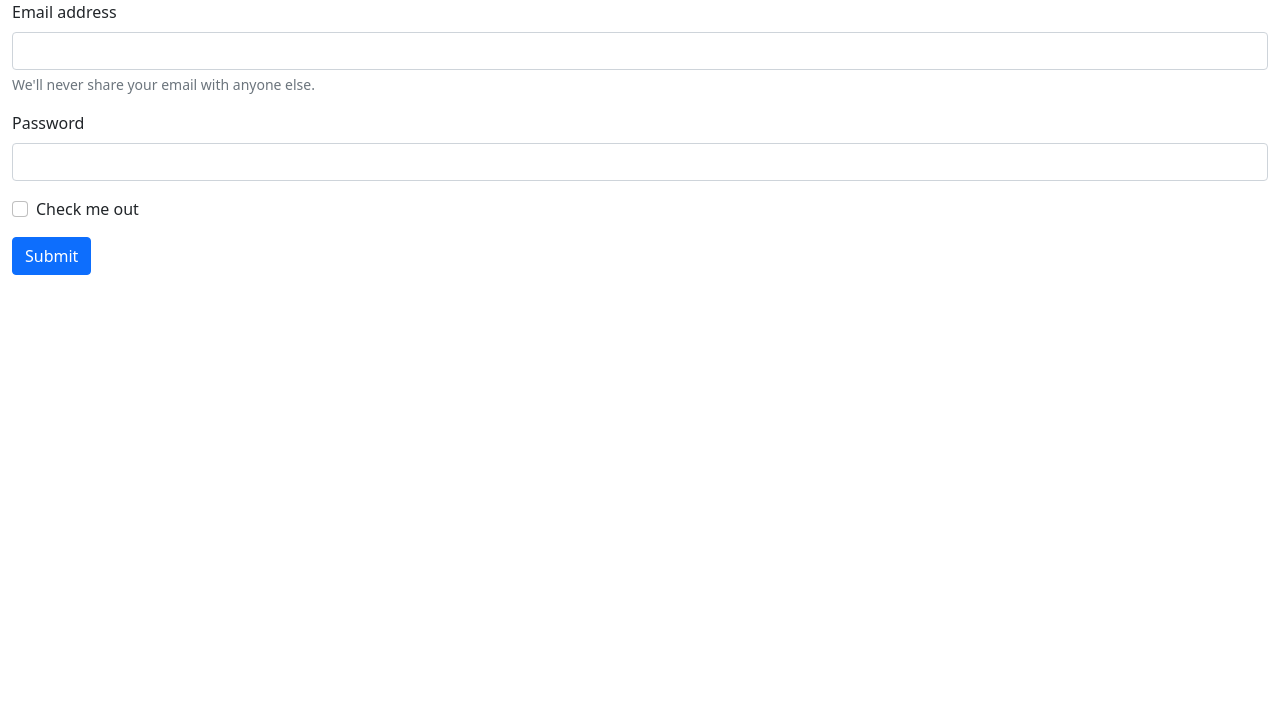
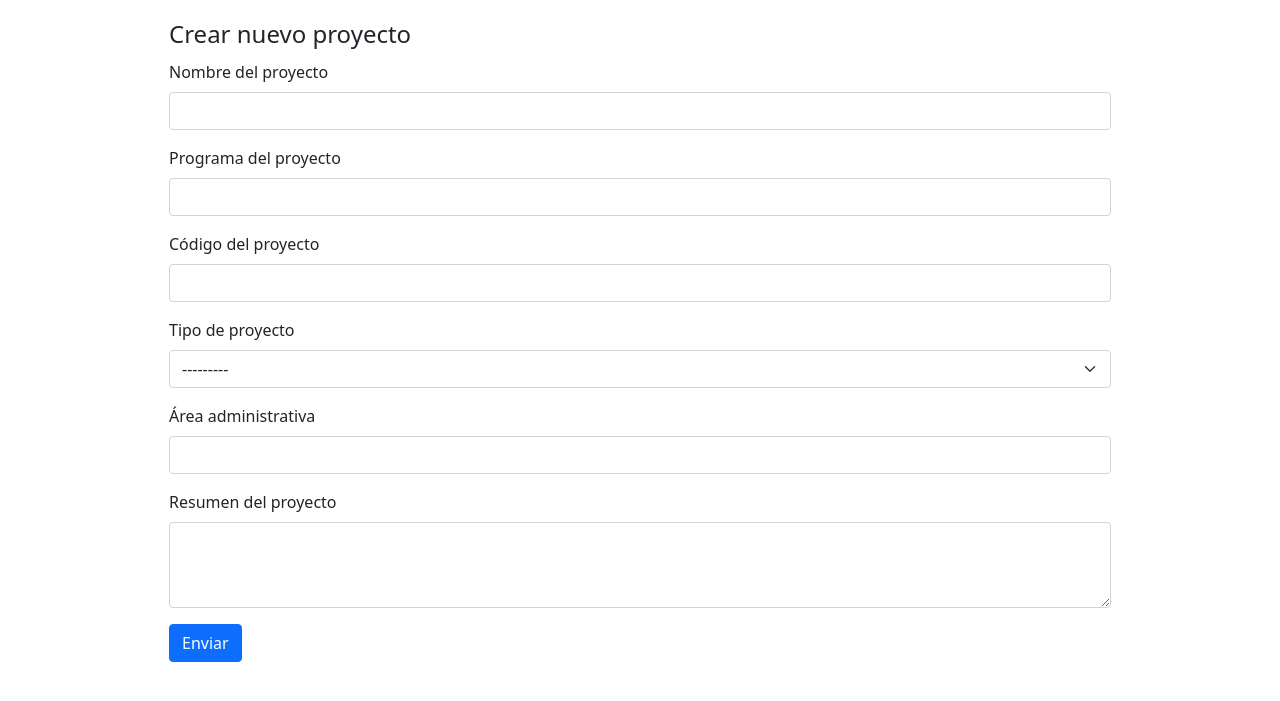
Before and after one commit to gveitia13/Gestion-CESIM, a Django app: page /project/create/ in a window 1280 px wide. Shown: the part 48-749 px from the top of the page. Run offline with Django 4.2, Linux system fonts and the light colour scheme; some libraries are stand-ins or nearby versions; some web fonts are replaced.

Commit message:
crear, listar, editar proyecto

```diff
--- /dev/null
+++ b/core/forms.py
@@ -0,0 +1,22 @@
+from django import forms
+from django.forms import ModelForm
+
+from core.models import Proyecto
+
+
+class ProyectoForm(ModelForm):
+    def __init__(self, *args, **kwargs):
+        super().__init__(*args, **kwargs)
+
+    class Meta:
+        model = Proyecto
+        fields = '__all__'
+        widgets = {
+            'resumen': forms.Textarea(
+                attrs={
+                    'placeholder': '',
+                    'rows': 3,
+                }
+            ),
+            'tipo': forms.Select()
+        }
--- a/core/models.py
+++ b/core/models.py
@@ -5,7 +5,7 @@ from django.db import models
 # Create your models here.
 class Proyecto(models.Model):
     nombre = models.CharField(max_length=100, verbose_name='Nombre del proyecto')
-    programa = models.CharField(max_length=100, verbose_name='Programa')
+    programa = models.CharField(max_length=100, verbose_name='Programa del proyecto')
     codigo = models.CharField(max_length=100, verbose_name='Código del proyecto')
     tipo = models.CharField(max_length=100, verbose_name='Tipo de proyecto', choices=(
         ('n', 'Nacional'),
--- a/core/templates/form_project.html
+++ b/core/templates/form_project.html
@@ -1,20 +1,39 @@
 {% extends 'body.html' %}
-{% load static %}
+{% load static widget_tweaks %}
 {% block content %}
-    <form>
+    <form class="w-75 mx-auto pt-3" method="post">
+        <legend>{{ title }}</legend>
+        {% csrf_token %}
         <div class="mb-3">
-            <label for="exampleInputEmail1" class="form-label">Email address</label>
-            <input type="email" class="form-control" id="exampleInputEmail1" aria-describedby="emailHelp">
-            <div id="emailHelp" class="form-text">We'll never share your email with anyone else.</div>
+            <label for="id_nombre" class="form-label">{{ form.nombre.label }}</label>
+            {{ form.nombre|add_class:'form-control' }}
+            {#            <div id="emailHelp" class="form-text">We'll never share your email with anyone else.</div>#}
         </div>
         <div class="mb-3">
-            <label for="exampleInputPassword1" class="form-label">Password</label>
-            <input type="password" class="form-control" id="exampleInputPassword1">
+            <label for="id_programa" class="form-label">{{ form.programa.label }}</label>
+            {{ form.programa|add_class:'form-control' }}
         </div>
-        <div class="mb-3 form-check">
+        <div class="mb-3">
+            <label for="id_codigo" class="form-label">{{ form.codigo.label }}</label>
+            {{ form.codigo|add_class:'form-control' }}
+        </div>
+        <div class="mb-3">
+            <label for="id_tipo" class="form-label">{{ form.tipo.label }}</label>
+            {{ form.tipo|add_class:'form-select' }}
+        </div>
+        <div class="mb-3">
+            <label for="id_area" class="form-label">{{ form.area.label }}</label>
+            {{ form.area|add_class:'form-control' }}
+        </div>
+        <div class="mb-3">
+            <label for="id_resumen" class="form-label">{{ form.resumen.label }}</label>
+            {#            <textarea class="form-control" id="id_resumen" name="resumen" rows="3"></textarea>#}
+            {{ form.resumen|add_class:'form-control' }}
+        </div>
+        {% comment %}        <div class="mb-3 form-check">
             <input type="checkbox" class="form-check-input" id="exampleCheck1">
             <label class="form-check-label" for="exampleCheck1">Check me out</label>
-        </div>
-        <button type="submit" class="btn btn-primary">Submit</button>
+        </div>{% endcomment %}
+        <button type="submit" class="btn btn-primary">Enviar</button>
     </form>
 {% endblock %}
--- a/core/urls.py
+++ b/core/urls.py
@@ -1,6 +1,8 @@
 from django.urls import path
-from .views import ProjectCreate
+from .views import *
 
 urlpatterns = [
+    path('project/list/', ProjectList.as_view(), name='project-list'),
     path('project/create/', ProjectCreate.as_view(), name='project-add'),
+    path('project/update/<int:pk>/', ProjectUpdate.as_view(), name='project-update'),
 ]
--- a/core/views.py
+++ b/core/views.py
@@ -1,12 +1,40 @@
-from django.shortcuts import render
 from django.urls import reverse_lazy
 from django.views import generic
 
+from core.forms import ProyectoForm
 from core.models import Proyecto
 
 
 class ProjectCreate(generic.CreateView):
     model = Proyecto
-    fields = '__all__'
+    form_class = ProyectoForm
     template_name = 'form_project.html'
-    success_url = reverse_lazy('project-add')
+    success_url = reverse_lazy('project-list')
+
+    def get_context_data(self, **kwargs):
+        context = super(ProjectCreate, self).get_context_data()
+        context['title'] = 'Crear nuevo proyecto'
+        return context
+
+
+class ProjectUpdate(generic.UpdateView):
+    model = Proyecto
+    form_class = ProyectoForm
+    template_name = 'form_project.html'
+    success_url = reverse_lazy('project-list')
+
+    def get_context_data(self, **kwargs):
+        context = super().get_context_data()
+        context['title'] = 'Editar proyecto'
+        return context
+
+
+class ProjectList(generic.ListView):
+    model = Proyecto
+    template_name = 'list_project.html'
+    queryset = Proyecto.objects.all()
+
+    def get_context_data(self, *, object_list=None, **kwargs):
+        context = super(ProjectList, self).get_context_data()
+        context['title'] = 'Listado de proyectos'
+        return context
--- a/templates/navbar.html
+++ b/templates/navbar.html
@@ -13,7 +13,7 @@
                     <a class="nav-link active" aria-current="page" href="#">CESIM</a>
                 </li>
                 <li class="nav-item">
-                    <a class="nav-link" href="#">Proyectos</a>
+                    <a class="nav-link" href="{% url 'project-list' %}">Proyectos</a>
                 </li>
                 <li class="nav-item">
                     <a class="nav-link" href="#">Integrantes</a>
@@ -51,8 +51,8 @@
                 </button>
                 <div class="collapse" id="home-collapse" style="">
                     <ul class="btn-toggle-nav list-unstyled fw-normal pb-1 small">
-                        <li><a href="#" class="link-dark rounded">Listado</a></li>
-                        <li><a href="#" class="link-dark rounded">Crear</a></li>
+                        <li><a href="{% url 'project-list' %}" class="link-dark rounded">Listado</a></li>
+                        <li><a href="{% url 'project-add' %}" class="link-dark rounded">Crear</a></li>
                         <li><a href="#" class="link-dark rounded">Reportes</a></li>
                     </ul>
                 </div>
@@ -60,7 +60,7 @@
             <li class="mb-1">
                 <button class="btn btn-toggle align-items-center rounded collapsed" data-bs-toggle="collapse"
                         data-bs-target="#dashboard-collapse" aria-expanded="false">
-                    Dashboard
+                    Integrantes
                 </button>
                 <div class="collapse" id="dashboard-collapse" style="">
                     <ul class="btn-toggle-nav list-unstyled fw-normal pb-1 small">
```
Also changed, not shown: core/templates/list_project.html (added, +37 -0 lines), db.sqlite3.
